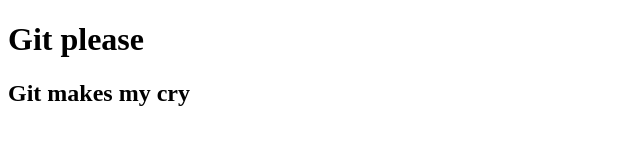
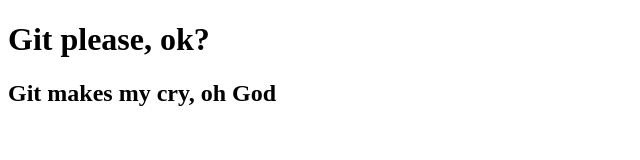
Before and after one commit to Wojciech1984/learning-git, a plain HTML site: page index.html in a window 1280 px wide. Shown: the whole page, without its empty margins (0-640 px from the left). Drawn offline with nearby package versions, Linux system fonts and the light colour scheme; files that its build step writes are made by us from their sources.

Commit message:
Change h1 and h2

```diff
--- a/index.html
+++ b/index.html
@@ -6,7 +6,7 @@
     <title>Git is not git, really!</title>
   </head>
   <body>
-  	<h1>Git please</h1>
-  	<h2>Git makes my cry</h2>
+  	<h1>Git please, ok?</h1>
+  	<h2>Git makes my cry, oh God</h2>
   </body>
 </html>
```
